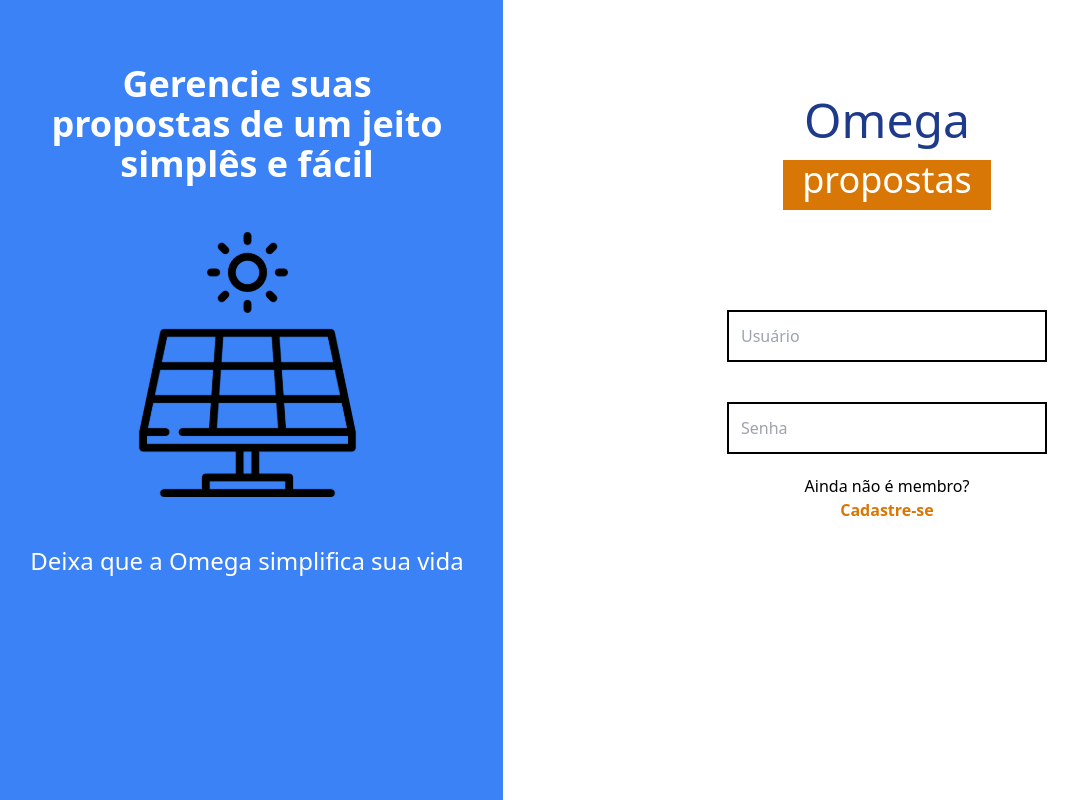
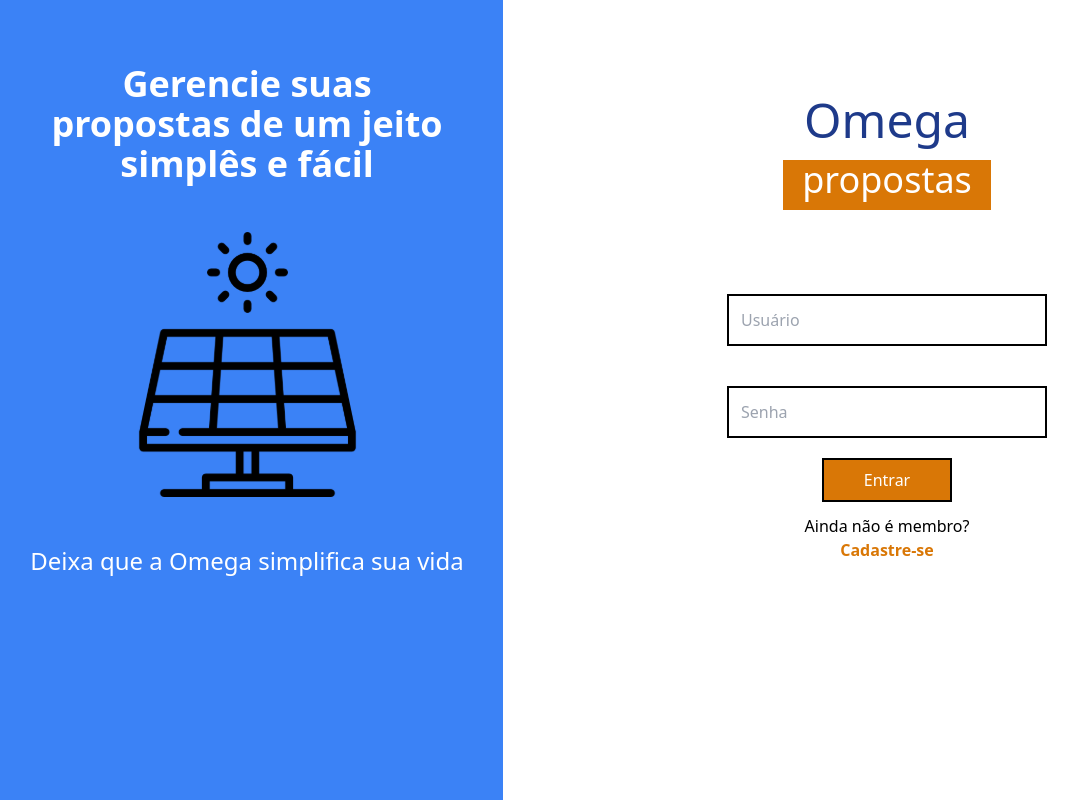
Before and after one commit to romariomelo/omega-client, a React (Create React App) app: page / in a window 1280 px wide. Shown: the whole page, without its empty margins (9-1087 px from the left). Built offline with nearby package versions, Linux system fonts and the light colour scheme.

Commit message:
Uso de funções ao invés de classes e refatoração no método de organização das pastas

```diff
--- a/src/App.js
+++ b/src/App.js
@@ -1,5 +1,5 @@
 import './App.css';
-import Home from './pages/Home';
+import Home from './pages/Home.jsx';
 
 function App() {
   return (
--- /dev/null
+++ b/src/components/button.jsx
@@ -0,0 +1,11 @@
+import SignUp from "../functions/signUp"
+
+function Button(props){
+
+        return(
+            <button className="bg-yellow-600 block mx-auto text-white px-10 py-2 mb-3 border-2 border-black active:bg-yellow-100 hover:bg-yellow-500" onClick={SignUp()}>
+                {props.content}
+            </button>
+        )
+}
+export default Button
--- a/src/components/input.jsx
+++ b/src/components/input.jsx
@@ -1,12 +1,7 @@
-import { Component } from "react";
+function Input(props){
 
-
-class Input extends Component{
-
-    render(){
         return(
-            <input className="m-5 p-3 border-black border-2 w-80 self-center" placeholder={this.props.placeholder}></input>
+            <input className="m-5 p-3 border-black border-2 w-80 self-center" placeholder={props.placeholder} />
         )
-    }
 }
 export default Input
--- /dev/null
+++ b/src/functions/signUp.jsx
@@ -0,0 +1,4 @@
+function SignUp(){
+    console.log('abaaba')
+}
+export default SignUp
--- a/src/pages/Home/index.jsx
+++ b/src/pages/Home.jsx
@@ -1,12 +1,11 @@
-import { Component } from "react"
-import Input from "../../components/input"
-import SolarEnergyImage from "../../assets/solar-energy-image.svg"
+import Input from "../components/input"
+import SolarEnergyImage from "../assets/solar-energy-image.svg"
+import Button from "../components/button"
+import SignUp from "../functions/signUp"
 
+function Home(){
 
-class Home extends Component{
-
-    render(){
-        return(
+    return(
             <div className="flex h-screen w-screen">
                 <aside className="bg-blue-500 w-2/5 h-screen">
                     <h1 className="text-white text-center text-4xl mx-10 mt-16 mb-12 font-semibold">
@@ -26,22 +25,20 @@ class Home extends Component{
                     <h2 className="text-center w-52 mx-auto mt-4 text-4xl pb-2.5 bg-yellow-600 text-white">
                         propostas
                     </h2>
-                    <div className="flex mx-auto mt-20 flex-col">
+                    <div className="flex mx-auto mt-16 flex-col">
                         <Input placeholder={'Usuário'} className="" />
                         <Input placeholder={'Senha'} className="" />
                     </div>
+                    <Button content={'Entrar'} />
                     <h4 className="text-center text-2x1">
                         Ainda não é membro?
                     </h4>
-                    <h4 className="text-center text-yellow-600 font-bold text-2x1">
-                        <a>
+                    <h4 className="text-center text-yellow-600 font-bold text-2x1 cursor-pointer" onClick={SignUp()}>
                             Cadastre-se
-                        </a>
                     </h4>
                 </main>
             </div>
 
         )
-    }
 }
 export default Home
```
Also changed, not shown: src/pages/Proposals.jsx (added), src/pages/Proposes/index.jsx (deleted).
